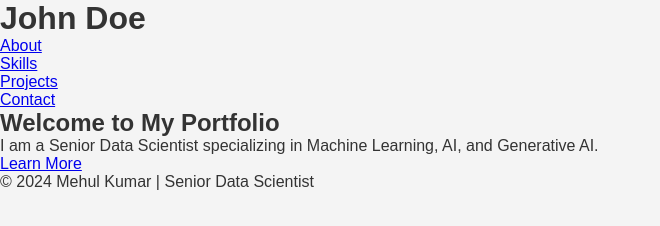
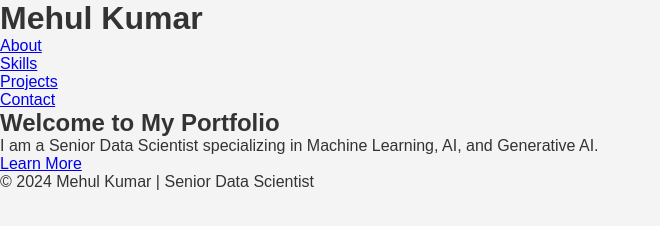
Before and after one commit to er-mehulkumar/Profile, a plain HTML site: page index.html in a window 1280 px wide. Shown: the whole page, without its empty margins (0-660 px from the left). Drawn offline with Linux system fonts and the light colour scheme.

Commit message:
Update index.html

```diff
--- a/index.html
+++ b/index.html
@@ -9,7 +9,7 @@
 <body>
     <header class="navbar">
         <div class="container">
-            <h1>John Doe</h1>
+            <h1>Mehul Kumar</h1>
             <nav>
                 <ul>
                     <li><a href="about.html">About</a></li>
```
